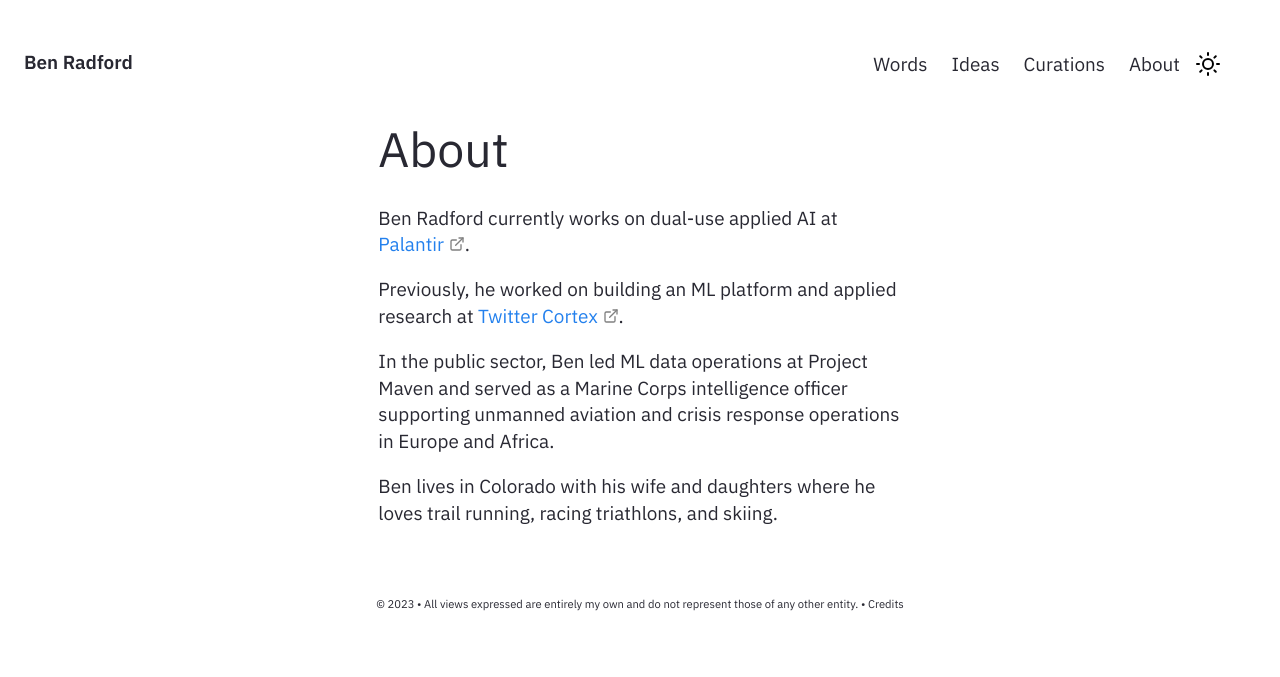
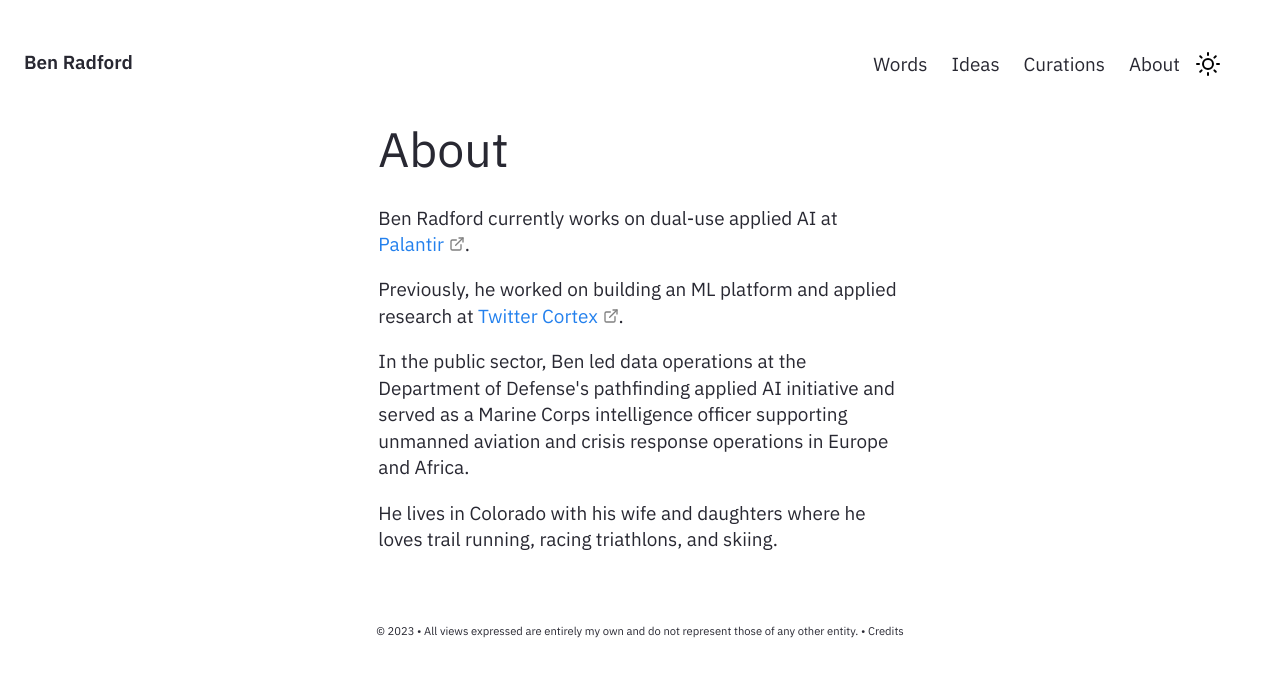
Before and after one commit to radfordben/radfordben.github.io, a Jekyll site: the page built from pages/about.md, in a window 1280 px wide. Shown: the top 677 px of the page. Built offline with Jekyll 4.4.1, drawn with Linux system fonts in a browser that asks for light colours.

```diff
--- a/pages/about.md
+++ b/pages/about.md
@@ -9,6 +9,6 @@ Ben Radford currently works on dual-use applied AI at [Palantir](https://www.pal
 
 Previously, he worked on building an ML platform and applied research at [Twitter Cortex](https://cortex.twitter.com/en/research-publications/research-areas.html).
 
-In the public sector, Ben led ML data operations at Project Maven and served as a Marine Corps intelligence officer supporting unmanned aviation and crisis response operations in Europe and Africa.
+In the public sector, Ben led data operations at the Department of Defense's pathfinding applied AI initiative and served as a Marine Corps intelligence officer supporting unmanned aviation and crisis response operations in Europe and Africa.
 
-Ben lives in Colorado with his wife and daughters where he loves trail running, racing triathlons, and skiing.
+He lives in Colorado with his wife and daughters where he loves trail running, racing triathlons, and skiing.
```
Also changed, not shown: _notes/Public/Hello World.md (+16 -4 lines), 5 other files.
